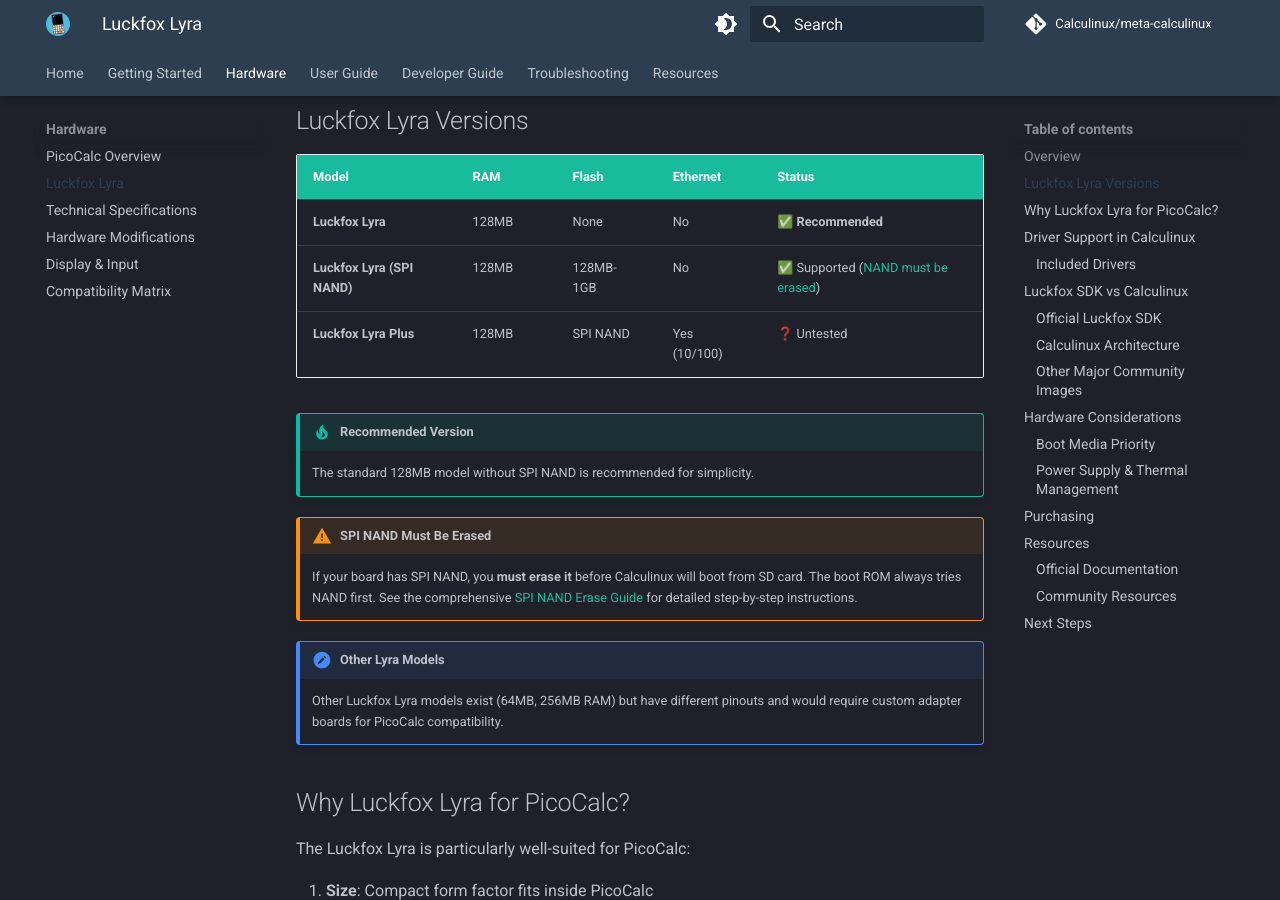
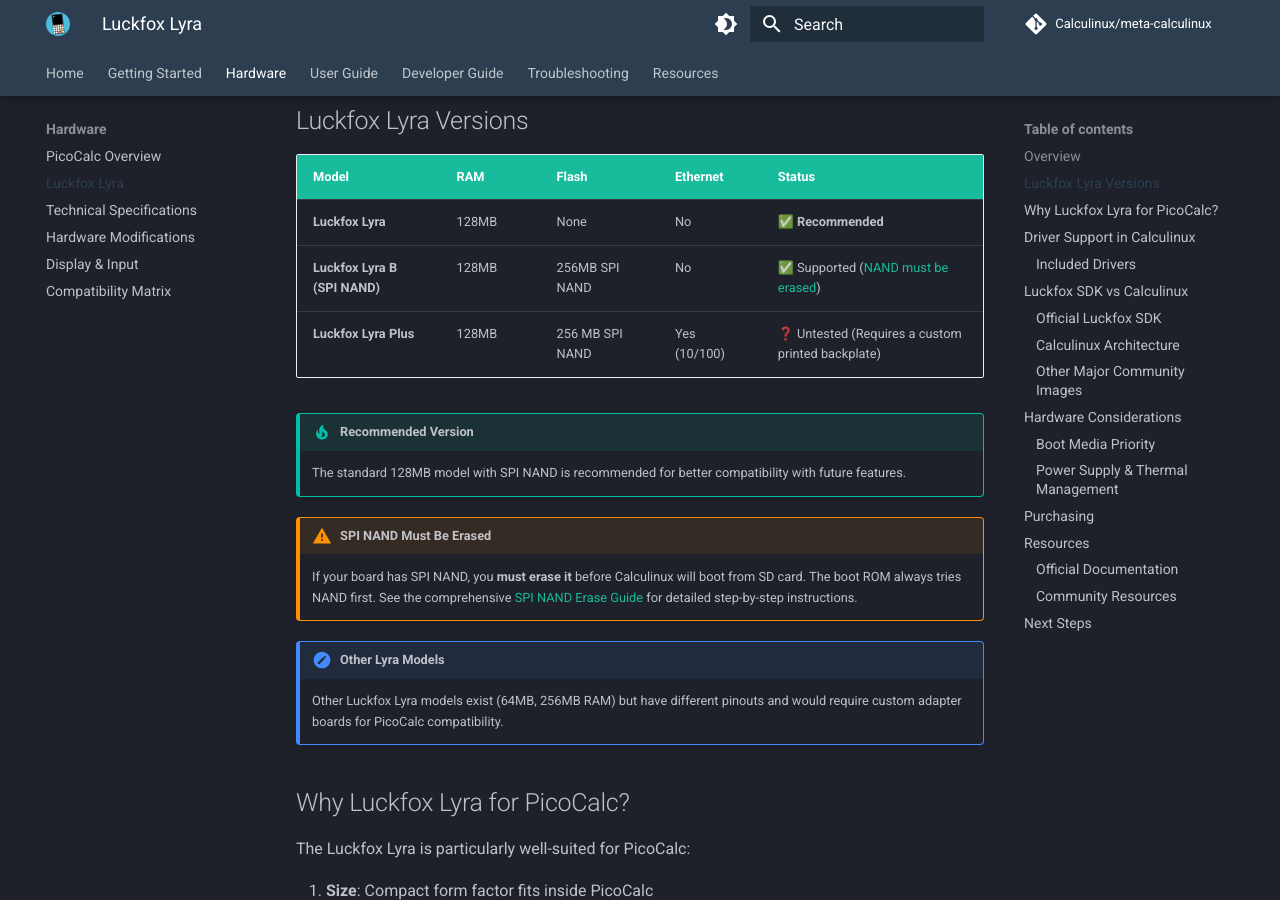
Before and after one commit to Calculinux/docs, an MkDocs documentation site: the page built from docs/hardware/luckfox-lyra.md, in a window 1280 px wide and 900 px high, scrolled down 502 px. Built offline with MkDocs 1.6.1 and Material for MkDocs 9.7.7, drawn with Linux system fonts in a browser that asks for light colours; comment, search, counter and statistics services are not loaded.

Commit message:
Revise Luckfox Lyra model details and recommendations
Updated model names and specifications for Luckfox Lyra.

```diff
--- a/docs/hardware/luckfox-lyra.md
+++ b/docs/hardware/luckfox-lyra.md
@@ -14,11 +14,11 @@
 | Model | RAM | Flash | Ethernet | Status |
 |-------|-----|-------|----------|--------|
 | **Luckfox Lyra** | 128MB | None | No | ✅ **Recommended** |
-| **Luckfox Lyra (SPI NAND)** | 128MB | 128MB-1GB | No | ✅ Supported ([NAND must be erased](../troubleshooting/erase-nand.md)) |
-| **Luckfox Lyra Plus** | 128MB | SPI NAND | Yes (10/100) | ❓ Untested |
+| **Luckfox Lyra B (SPI NAND)** | 128MB | 256MB SPI NAND| No | ✅ Supported ([NAND must be erased](../troubleshooting/erase-nand.md)) |
+| **Luckfox Lyra Plus** | 128MB | 256 MB SPI NAND | Yes (10/100) | ❓ Untested (Requires a custom printed backplate) |
 
 !!! tip "Recommended Version"
-    The standard 128MB model without SPI NAND is recommended for simplicity.
+    The standard 128MB model with SPI NAND is recommended for better compatibility with future features.
 
 !!! warning "SPI NAND Must Be Erased"
     If your board has SPI NAND, you **must erase it** before Calculinux will boot from SD card. The boot ROM always tries NAND first. See the comprehensive [SPI NAND Erase Guide](../troubleshooting/erase-nand.md) for detailed step-by-step instructions.
```
